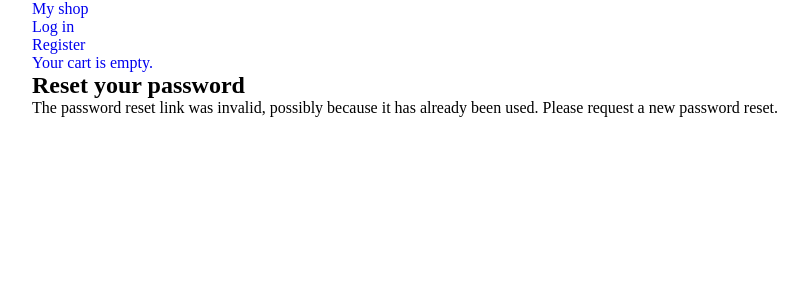
After one commit to Kitayeu/my_shop, a Django app: page /accounts/reset/1/1/ in a window 1280 px wide. The commit adds this page. Shown: the top 300 px of the page, without its empty margins (38-846 px from the left). Run offline with Django 3.2, Linux system fonts and the light colour scheme; parts of the project's set-up code (start-up, migrations or seed data) failed here and were passed over.

Commit message:
Added user password recovery with sending link by email

```diff
--- a/accounts/urls.py
+++ b/accounts/urls.py
@@ -11,4 +11,8 @@ urlpatterns = [
     path('profile/', views.profile, name='profile'),
     path('password_change/', auth_views.PasswordChangeView.as_view(), name='password_change'),
     path('password_change/done/', auth_views.PasswordChangeDoneView.as_view(), name='password_change_done'),
+    path('password_reset/', auth_views.PasswordResetView.as_view(), name='password_reset'),
+    path('password_reset/done/', auth_views.PasswordResetDoneView.as_view(), name='password_reset_done'),
+    path('reset/<uidb64>/<token>/', auth_views.PasswordResetConfirmView.as_view(), name='password_reset_confirm'),
+    path('reset/done/', auth_views.PasswordResetCompleteView.as_view(), name='password_reset_complete'),
 ]
--- a/templates/registration/login.html
+++ b/templates/registration/login.html
@@ -7,6 +7,7 @@
     <div>
         <h3>Log in</h3>
         <form action="" method="post">
+            <p><a href="{% url "password_reset" %}">Forgotten your password?</a></p>
             {% csrf_token %}
             <div>
                 <label for="username">Username</label>
--- a/templates/registration/password_change_done.html
+++ b/templates/registration/password_change_done.html
@@ -1,8 +1,8 @@
 {% extends 'shops/base.html' %}
 
-{% block title %}Password changed{% endblock %}
+{% block title %}Password changed{% endblock title %}
 
 {% block content %}
     <h1>Password changed</h1>
     <p>Your password has been successfully changed.</p>
-{% endblock %}
+{% endblock content %}
--- a/templates/registration/password_change_form.html
+++ b/templates/registration/password_change_form.html
@@ -1,6 +1,6 @@
 {% extends 'shops/base.html' %}
 
-{% block title %}Change you password{% endblock %}
+{% block title %}Change you password{% endblock title %}
 
 {% block content %}
     <h2>Change you password</h2>
@@ -10,4 +10,4 @@
         <p><input type="submit" value="Change"></p>
         {% csrf_token %}
     </form>
-{% endblock %}
+{% endblock content %}
--- /dev/null
+++ b/templates/registration/password_reset_confirm.html
@@ -0,0 +1,18 @@
+{% extends 'shops/base.html' %}
+
+{% block title %}Reset your password{% endblock title %}
+
+{% block content %}
+    <h2>Reset your password</h2>
+    {% if validlink %}
+        <p>Please enter your new password twice:</p>
+        <form action="." method="post">
+            {{ form.as_p }}
+            {% csrf_token %}
+            <p><input type="submit" value="Change my password" /></p>
+        </form>
+    {% else %}
+        <p>The password reset link was invalid, possibly because it
+            has already been used. Please request a new password reset.</p>
+    {% endif %}
+{% endblock content %}
--- /dev/null
+++ b/templates/registration/password_reset_email.html
@@ -0,0 +1,3 @@
+Someone asked for password reset for email {{ email }}. Follow the link
+below: {{ protocol }}://{{ domain }}{% url "password_reset_confirm" uidb64=uid token=token %}
+Your username, in case you've forgotten: {{ user.get_username }}
```
Also changed, not shown: templates/registration/password_reset_complete.html (added, +9 -0 lines), templates/registration/password_reset_done.html (added, +9 -0 lines), templates/registration/password_reset_form.html (added, +13 -0 lines).
